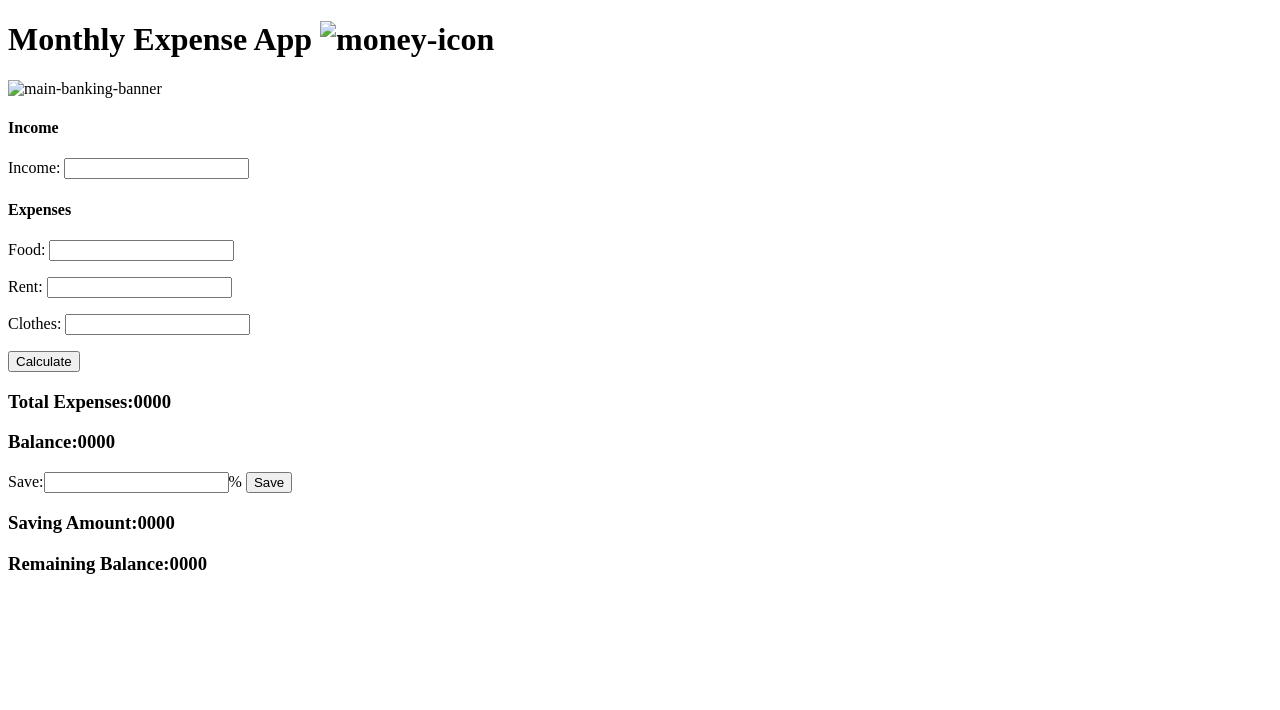
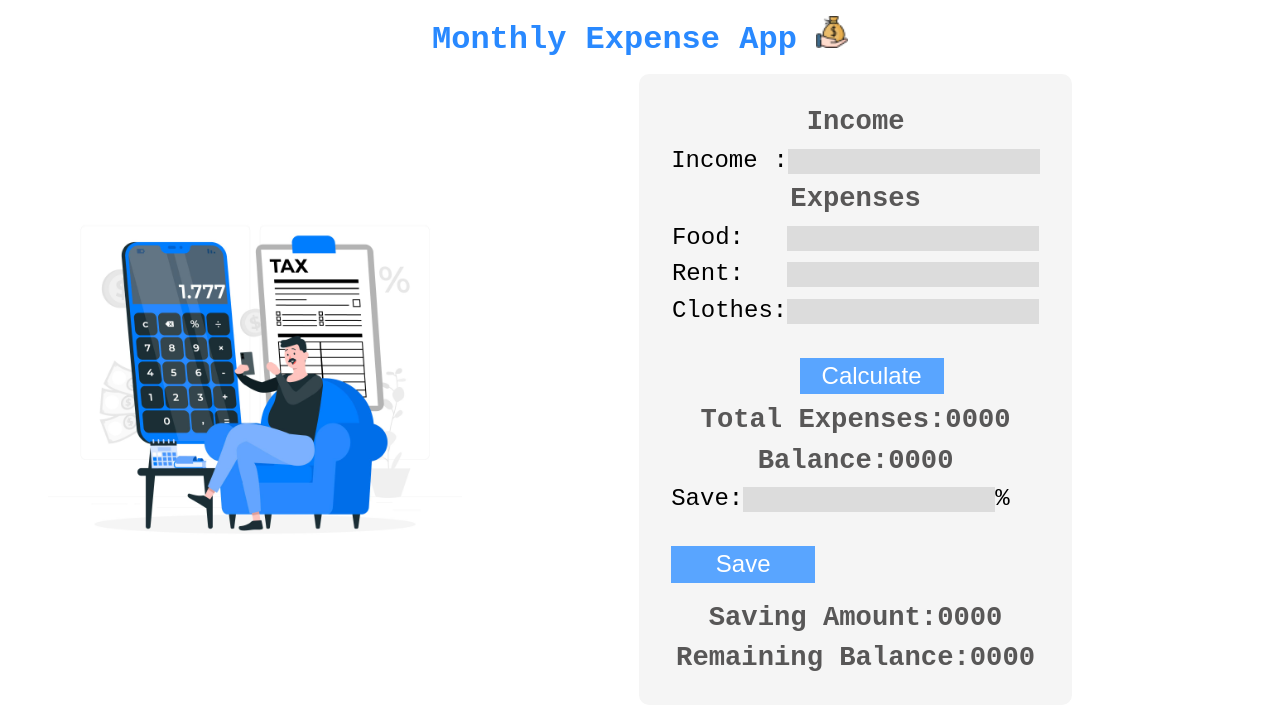
Before and after one commit to Mahbub-Ferdous/monthly-expense-calculation-app-DOM-eventlistener, a plain HTML site: page index.html in a window 1280 px wide. Drawn offline with Linux system fonts and the light colour scheme; the site is published under a folder, as on GitHub Pages, so addresses that start at the root find nothing.

Commit message:
css and js added properly

```diff
--- a/index.html
+++ b/index.html
@@ -5,9 +5,9 @@
     <meta http-equiv="X-UA-Compatible" content="IE=edge" />
     <meta name="viewport" content="width=device-width, initial-scale=1.0" />
     <!-- favicon added -->
-    <link rel="shortcut icon" href="/picture/favicon.png" type="image/x-icon" />
+    <link rel="shortcut icon" href="picture/favicon.png" type="image/x-icon" />
     <!-- external-css-styles.css added -->
-    <link rel="stylesheet" href="/css/styles.css" />
+    <link rel="stylesheet" href="css/styles.css" />
     <!-- app-title -->
     <title>Monthly Money App</title>
   </head>
@@ -17,7 +17,7 @@
       <h1 class="text-center heading-color-position">
         Monthly Expense App
         <span
-          ><img class="heading-img" src="/picture/heading.png" alt="money-icon"
+          ><img class="heading-img" src="picture/heading.png" alt="money-icon"
         /></span>
       </h1>
     </header>
@@ -30,7 +30,7 @@
           <div>
             <img
               class="half-width"
-              src="/picture/main-banner.jpg"
+              src="picture/main-banner.jpg"
               alt="main-banking-banner"
               srcset=""
             />
@@ -121,6 +121,6 @@
       </section>
     </main>
     <!-- javascript-app.js-added -->
-    <script src="/js/app.js"></script>
+    <script src="js/app.js"></script>
   </body>
 </html>
```
